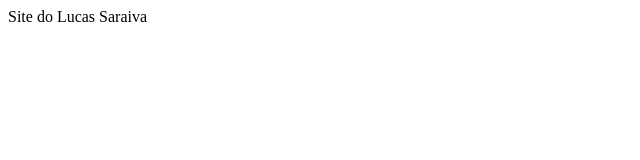
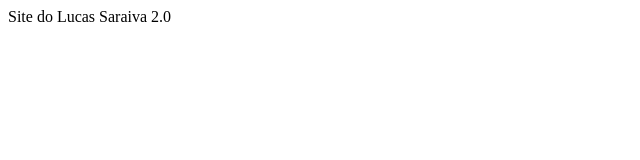
Before and after one commit to pedroafonso18/pc-web-deploy, a plain HTML site: page app/index.html in a window 1280 px wide. Shown: the full height of the page, 0-640 px from the left. Drawn offline with Linux system fonts and the light colour scheme.

Commit message:
Nome do commit

```diff
--- a/app/index.html
+++ b/app/index.html
@@ -6,6 +6,6 @@
     <title>Document</title>
 </head>
 <body>
-    Site do Lucas Saraiva
+    Site do Lucas Saraiva 2.0
 </body>
 </html>
```
